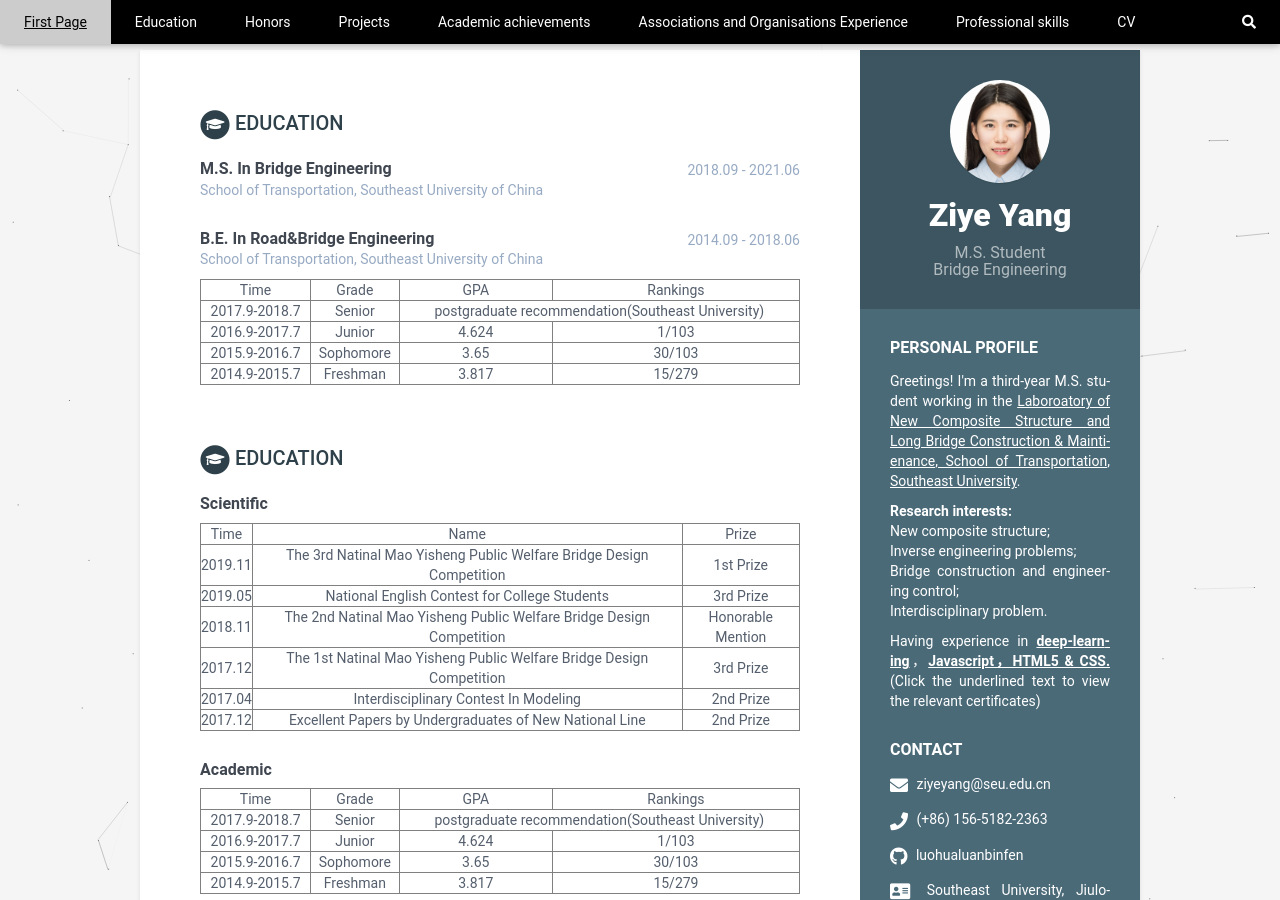
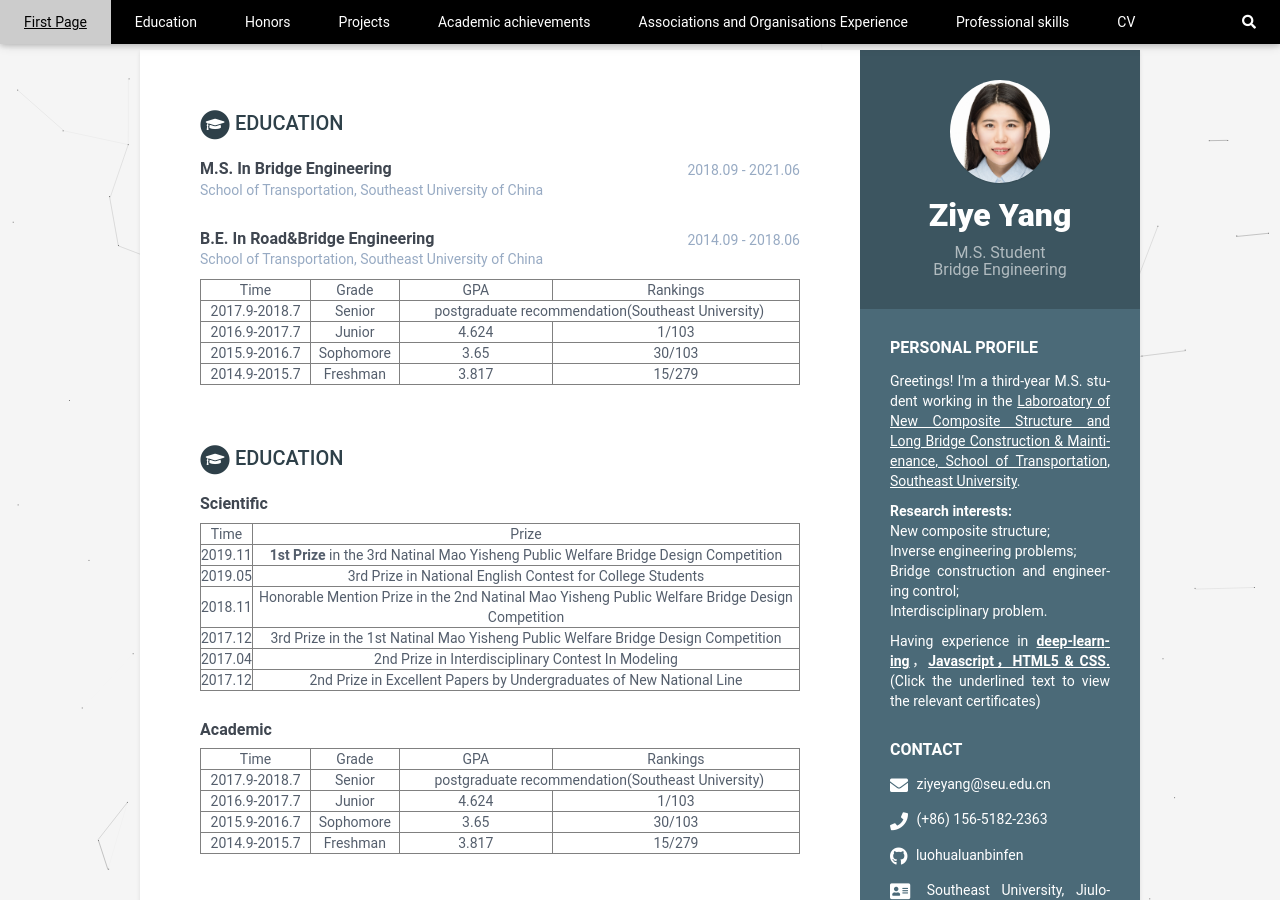
Before and after one commit to luohualuanbinfen/CV_EN, a Jekyll site: the page built from index.html, in a window 1280 px wide and 900 px high. Built offline with Jekyll 4.4.1, drawn with Linux system fonts in a browser that asks for light colours.

Commit message:
Update data.yml

```diff
--- a/_data/data.yml
+++ b/_data/data.yml
@@ -103,38 +103,31 @@ education1:
           <table width="100%" border="1" cellpadding="2" cellspacing="1">
           <tr>
           <td> Time </td>
-          <td> Name </td>
           <td> Prize </td>
           </tr>
           <tr>
           <td> 2019.11 </td>
-          <td> The 3rd Natinal Mao Yisheng Public Welfare Bridge Design Competition</td>
-          <td> 1st Prize </td>
+          <td> <b>1st Prize</b> in the 3rd Natinal Mao Yisheng Public Welfare Bridge Design Competition</td>
           </tr>
           <tr>
           <td> 2019.05 </td>
-          <td> National English Contest for College Students</td>
-          <td> 3rd Prize </td>
+          <td> 3rd Prize in National English Contest for College Students</td>
           </tr>
           <tr>
           <td> 2018.11 </td>
-          <td> The 2nd Natinal Mao Yisheng Public Welfare Bridge Design Competition</td>
-          <td> Honorable Mention </td>
+          <td> Honorable Mention Prize in the 2nd Natinal Mao Yisheng Public Welfare Bridge Design Competition</td>
           </tr>
           <tr>
           <td> 2017.12 </td>
-          <td> The 1st Natinal Mao Yisheng Public Welfare Bridge Design Competition</td>
-          <td> 3rd Prize </td>
+          <td> 3rd Prize in the 1st Natinal Mao Yisheng Public Welfare Bridge Design Competition</td>
           </tr>
           <tr>
           <td> 2017.04 </td>
-          <td> Interdisciplinary Contest In Modeling</td>
-          <td> 2nd Prize </td>
+          <td> 2nd Prize in Interdisciplinary Contest In Modeling</td>
           </tr>
           <tr>
           <td> 2017.12 </td>
-          <td> Excellent Papers by Undergraduates of New National Line</td>
-          <td> 2nd Prize </td>
+          <td> 2nd Prize in Excellent Papers by Undergraduates of New National Line</td>
           </tr>
           </table>
         </div>
```
